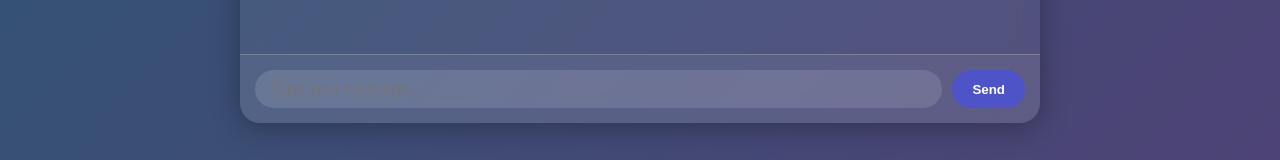
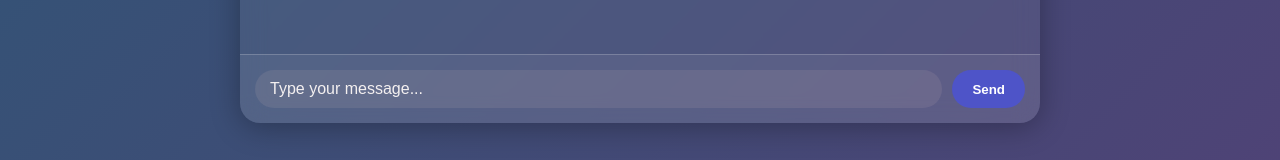
Before and after one commit to NishantBansal-877/JSON-Convertor, a website: page chat/index.html in a window 1280 px wide. Shown: the part 637-797 px from the top of the page. Drawn offline with Linux system fonts and the light colour scheme.

Commit message:
Update style.css

```diff
--- a/chat/style.css
+++ b/chat/style.css
@@ -82,9 +82,14 @@ body {
   padding: 10px 15px;
   border: none;
   border-radius: 20px;
-  background: #ffffff20;
+  background: #d1b7b720;
   color: white;
   font-size: 1rem;
+}
+
+::placeholder {
+  color: #f4f0f0;
+  opacity: 1; /* Firefox */
 }
 
 .chat-input #submit {
@@ -102,7 +107,6 @@ body {
   background: #3c3ca6;
 }
 
-/* Scrollbar for WebKit browsers */
 .chat-box::-webkit-scrollbar {
   width: 6px;
 }
```
